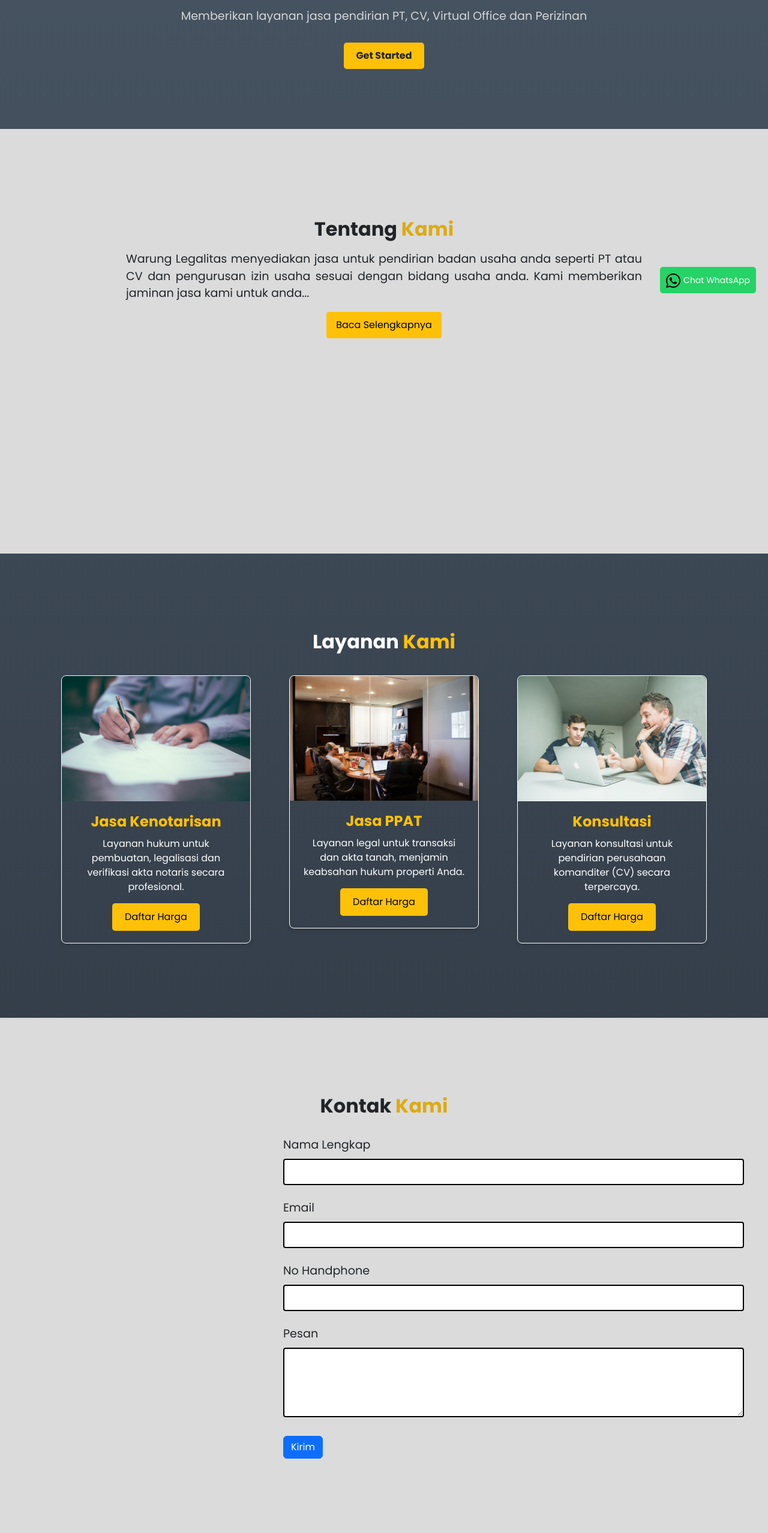
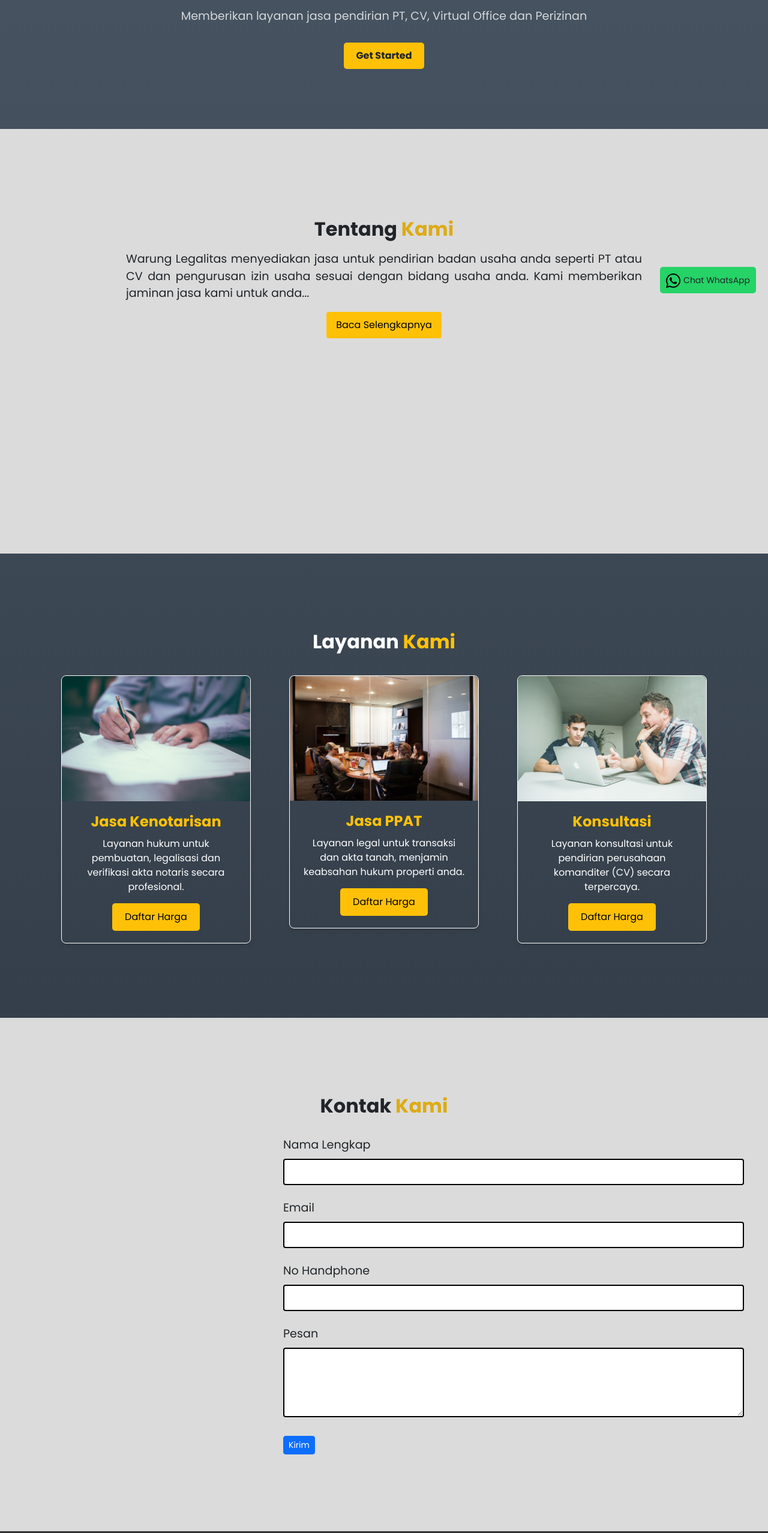
Before and after one commit to alhamdhani/warunglegalitas, a plain HTML site: page index.html in a window 1280 px wide. Shown: the part 241-2797 px from the top of the page at 60% size. Drawn offline with Linux system fonts and the light colour scheme; grey boxes are pictures that could not be loaded.

Commit message:
update 9

```diff
--- a/index.html
+++ b/index.html
@@ -139,7 +139,7 @@
                 <h5 class="card-title fw-bold">Jasa PPAT</h5>
                 <p class="card-text">
                   Layanan legal untuk transaksi dan akta tanah, menjamin
-                  keabsahan hukum properti Anda.
+                  keabsahan hukum properti anda.
                 </p>
                 <a href="menu.html" class="btn custom-btn">Daftar Harga</a>
               </div>
@@ -197,12 +197,12 @@
                 required
               ></textarea>
             </div>
-            <button type="submit" class="btn btn-primary btn-kirim">
+            <button type="submit" class="btn btn-primary btn-kirim btn-sm">
               Kirim
             </button>
             <button
               type="button"
-              class="btn btn-primary btn-loading d-none"
+              class="btn btn-primary btn-loading d-none btn-sm"
               disabled
             >
               <span
@@ -285,7 +285,7 @@
       <a
         href="https://wa.me/6281315466637"
         target="_blank"
-        class="whatsapp-text"
+        class="whatsapp-text text-dark"
         >Chat WhatsApp
       </a>
     </div>
```
